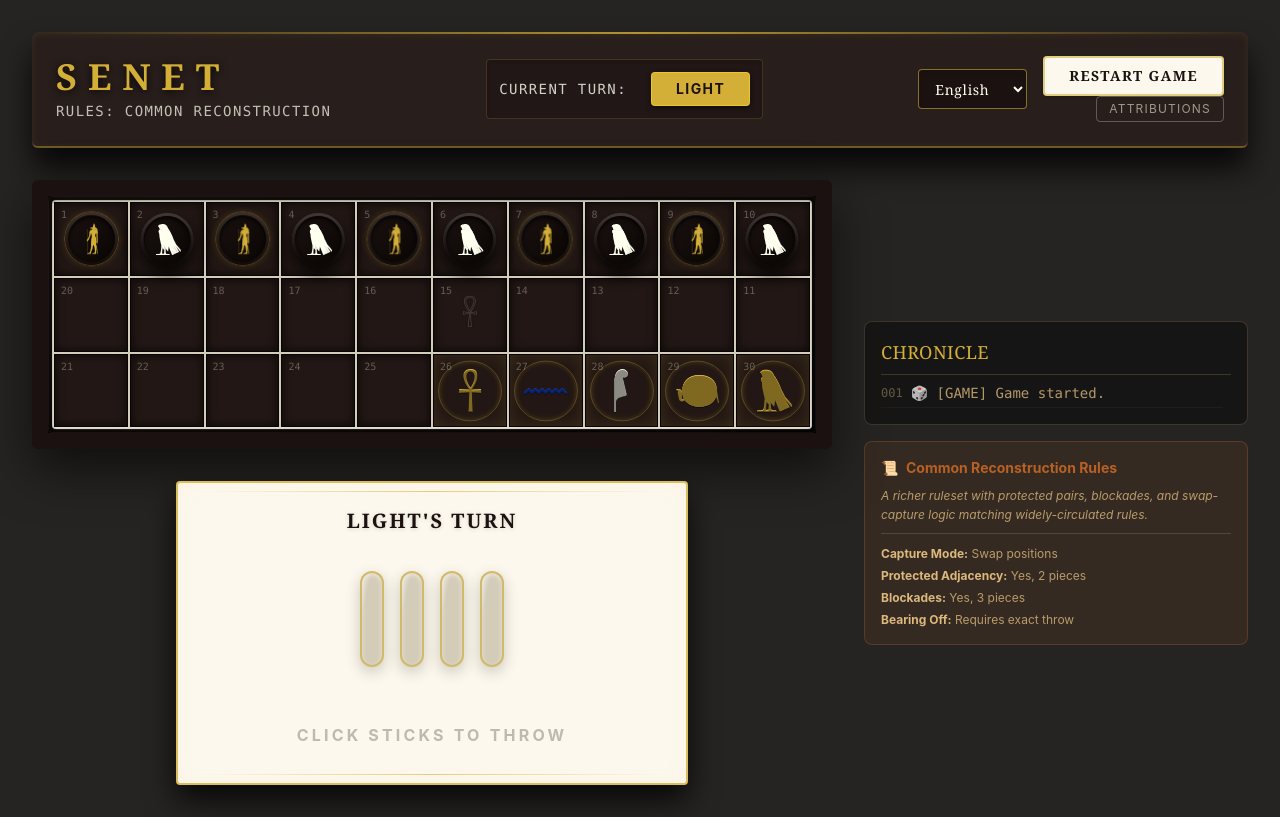
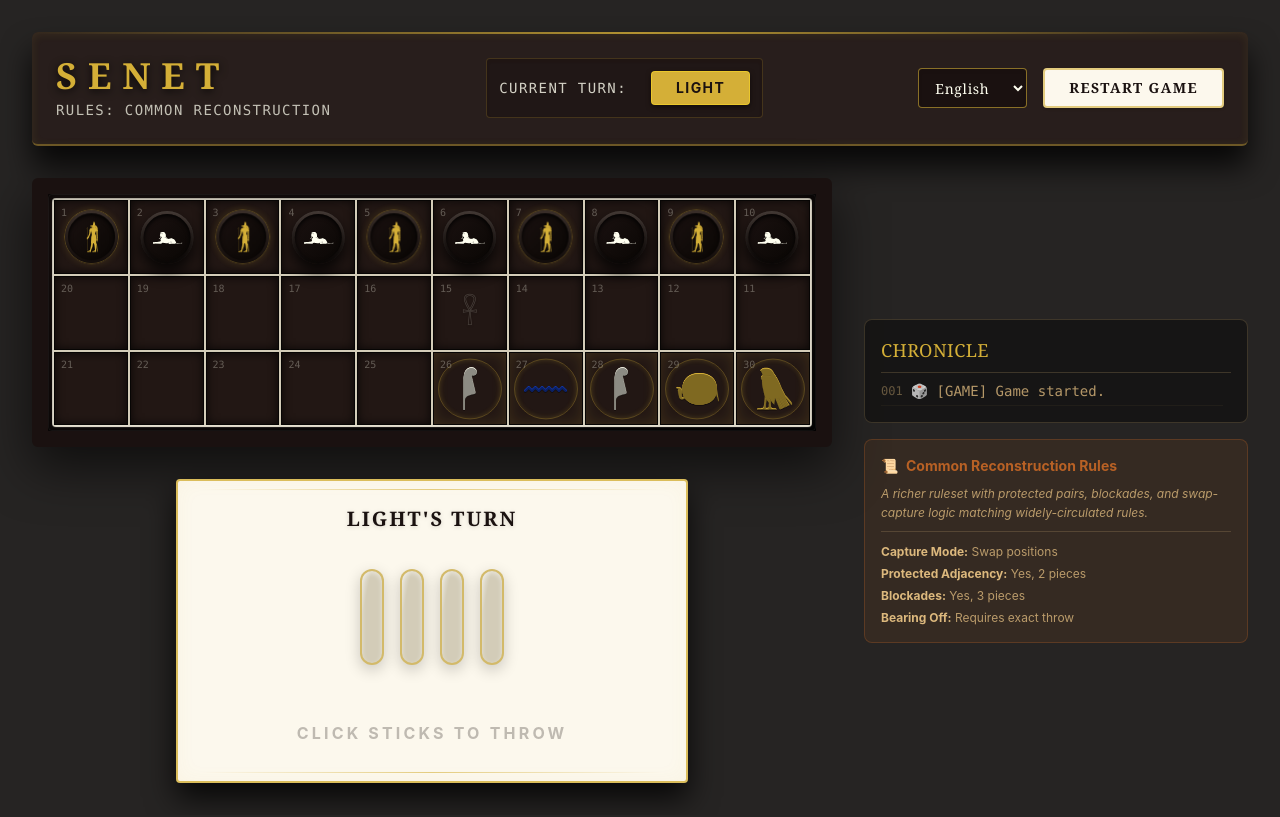
Before and after one commit to crouch74/senet-game, a React (Vite) app in the folder client/: page / in a window 1280 px wide. Both pictures are taken after a click on the button "Play Offline". Built offline with nearby package versions, Linux system fonts and the light colour scheme.

Commit message:
style(royal): Remove attributions and update player markers - Removed the Attribution component from the HUD and deleted the file - Updated Player 2 piece to use the provided Sphinx icon - Updated House 26 to use the Feather of Ma'at icon

```diff
--- a/client/src/components/Attribution.tsx
+++ /dev/null
@@ -1,100 +0,0 @@
-import { useState } from 'react';
-
-export function Attribution() {
-    const [isOpen, setIsOpen] = useState(false);
-
-    const assets = [
-        {
-            name: "Ankh.svg",
-            author: "F l a n k e r",
-            license: "Public Domain",
-            url: "https://commons.wikimedia.org/wiki/File:Ankh.svg"
-        },
-        {
-            name: "Water_hieroglyph.svg",
-            author: "F l a n k e r",
-            license: "Public Domain",
-            url: "https://commons.wikimedia.org/wiki/File:Water_hieroglyph.svg"
-        },
-        {
-            name: "Feather_of_maat.svg",
-            author: "Jeff Dahl",
-            license: "CC BY-SA 4.0",
-            url: "https://commons.wikimedia.org/wiki/File:Feather_of_maat.svg"
-        },
-        {
-            name: "Sun_disk.svg",
-            author: "F l a n k e r",
-            license: "Public Domain",
-            url: "https://commons.wikimedia.org/wiki/File:Sun_disk.svg"
-        },
-        {
-            name: "Horus_as_falcon.svg",
-            author: "Jeff Dahl",
-            license: "CC BY-SA 4.0",
-            url: "https://commons.wikimedia.org/wiki/File:Horus_as_falcon.svg"
-        },
-        {
-            name: "Anubis_standing.svg",
-            author: "Jeff Dahl",
-            license: "CC BY-SA 4.0",
-            url: "https://commons.wikimedia.org/wiki/File:Anubis_standing.svg"
-        }
-    ];
-
-    return (
-        <>
-            <button
-                onClick={() => setIsOpen(true)}
-                className="px-3 py-1 bg-transparent hover:bg-[#d3ccb8]/20 text-[#d3ccb8] border border-[#d3ccb8]/50 rounded transition-all text-xs opacity-70 hover:opacity-100 uppercase tracking-widest mt-2 md:mt-0"
-            >
-                Attributions
-            </button>
-
-            {isOpen && (
-                <div className="fixed inset-0 z-[100] flex items-center justify-center bg-black/80 backdrop-blur-sm p-4">
-                    <div className="bg-[#fcf8ed] border-[2px] border-royal-gold/80 rounded-sm shadow-[0_20px_50px_rgba(0,0,0,0.8),inset_0_0_20px_rgba(212,175,55,0.05)] w-full max-w-lg overflow-hidden relative">
-                        {/* Motif lines */}
-                        <div className="absolute top-2 left-4 right-4 h-[1px] bg-gradient-to-r from-transparent via-royal-gold to-transparent opacity-60" />
-
-                        <div className="p-8 pb-6 text-[#1a1110]">
-                            <h2 className="text-2xl font-serif text-royal-gold font-bold tracking-widest uppercase mb-6 text-center drop-shadow-sm">
-                                Artwork Attribution
-                            </h2>
-
-                            <div className="space-y-4 max-h-[60vh] overflow-y-auto custom-scrollbar pr-2">
-                                <p className="text-sm font-medium mb-4 italic text-center text-royal-blue/80">
-                                    The Royal Style features authentic SVGs from Wikimedia Commons:
-                                </p>
-
-                                {assets.map((asset, idx) => (
-                                    <div key={idx} className="border-b border-royal-gold/20 pb-3">
-                                        <div className="font-bold flex items-center justify-between">
-                                            <span>{asset.name}</span>
-                                            <span className="text-xs bg-royal-gold/10 px-2 py-0.5 rounded text-royal-gold shadow-sm">{asset.license}</span>
-                                        </div>
-                                        <div className="text-xs mt-1 text-black/70 flex justify-between">
-                                            <span>By: {asset.author}</span>
-                                            <a href={asset.url} target="_blank" rel="noopener noreferrer" className="text-royal-blue hover:underline">Source Link</a>
-                                        </div>
-                                    </div>
-                                ))}
-                            </div>
-
-                            <div className="mt-8 flex justify-center">
-                                <button
-                                    onClick={() => setIsOpen(false)}
-                                    className="px-8 py-2 bg-royal-gold/10 hover:bg-royal-gold/20 text-royal-blue font-bold tracking-wider uppercase border border-royal-gold/50 rounded-sm transition-all"
-                                >
-                                    Close
-                                </button>
-                            </div>
-                        </div>
-
-                        <div className="absolute bottom-2 left-4 right-4 h-[1px] bg-gradient-to-r from-transparent via-royal-gold to-transparent opacity-60" />
-                    </div>
-                </div>
-            )}
-        </>
-    );
-}
--- a/client/src/components/HUD.tsx
+++ b/client/src/components/HUD.tsx
@@ -1,7 +1,6 @@
 import { useTranslation } from 'react-i18next';
 import { useSenetStore } from '../engine/store';
 import { cn } from '../utils/cn';
-import { Attribution } from './Attribution';
 
 export function HUD() {
     const { currentPlayer, ruleset, winner, resetGame } = useSenetStore();
@@ -59,8 +58,6 @@ export function HUD() {
                     >
                         {t('hud.restart_game')}
                     </button>
-
-                    <Attribution />
                 </div>
             </div>
         </div>
--- a/client/src/components/Piece.tsx
+++ b/client/src/components/Piece.tsx
@@ -85,11 +85,11 @@ export function Piece({ piece, containerWidth, containerHeight }: PieceProps) {
                             piece.player === 'light' ? "bg-royal-gold" : "bg-royal-ivory"
                         )}
                         style={{
-                            WebkitMaskImage: `url(/assets/royal/${piece.player === 'light' ? 'player_anubis.svg' : 'house_30_horus_falcon.svg'})`,
+                            WebkitMaskImage: `url(/assets/royal/${piece.player === 'light' ? 'player_anubis.svg' : 'Sphinx.svg'})`,
                             WebkitMaskRepeat: 'no-repeat',
                             WebkitMaskPosition: 'center',
                             WebkitMaskSize: 'contain',
-                            maskImage: `url(/assets/royal/${piece.player === 'light' ? 'player_anubis.svg' : 'house_30_horus_falcon.svg'})`,
+                            maskImage: `url(/assets/royal/${piece.player === 'light' ? 'player_anubis.svg' : 'Sphinx.svg'})`,
                             maskRepeat: 'no-repeat',
                             maskPosition: 'center',
                             maskSize: 'contain',
--- a/client/src/components/Square.tsx
+++ b/client/src/components/Square.tsx
@@ -17,7 +17,7 @@ export function Square({ number }: SquareProps) {
     const getHouseIcon = () => {
         switch (number) {
             case 15: return { type: 'text', val: '𓋹' };
-            case 26: return { type: 'svg', val: '/assets/royal/house_26_ankh.svg', color: 'bg-royal-gold' };
+            case 26: return { type: 'svg', val: '/assets/royal/house_28_maat_feather.svg', color: 'bg-royal-ivory/90' };
             case 27: return { type: 'svg', val: '/assets/royal/house_27_water_n35.svg', color: 'bg-royal-blue' };
             case 28: return { type: 'svg', val: '/assets/royal/house_28_maat_feather.svg', color: 'bg-royal-ivory/90' };
             case 29: return { type: 'svg', val: '/assets/royal/house_29_sun_disk.svg', color: 'bg-royal-gold' };
```
Also changed, not shown: client/public/assets/royal/Sphinx.svg (added).
